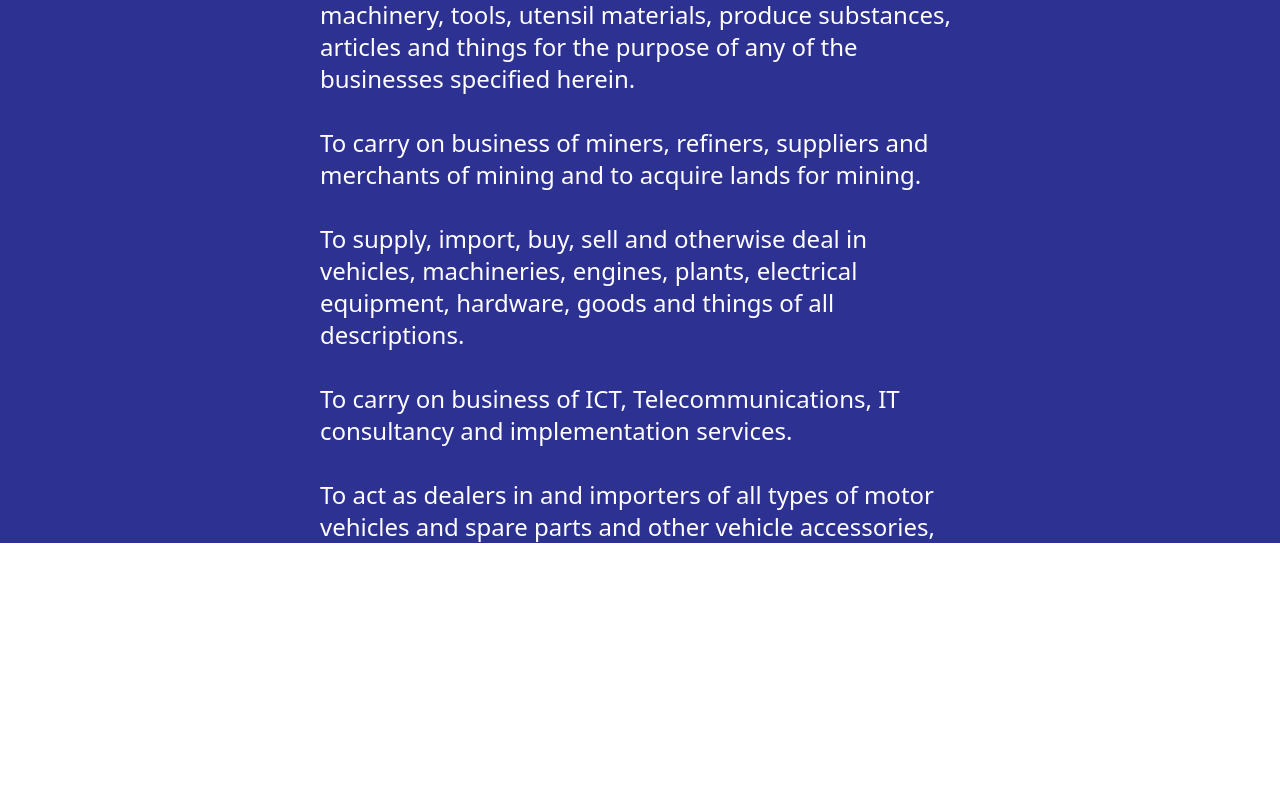
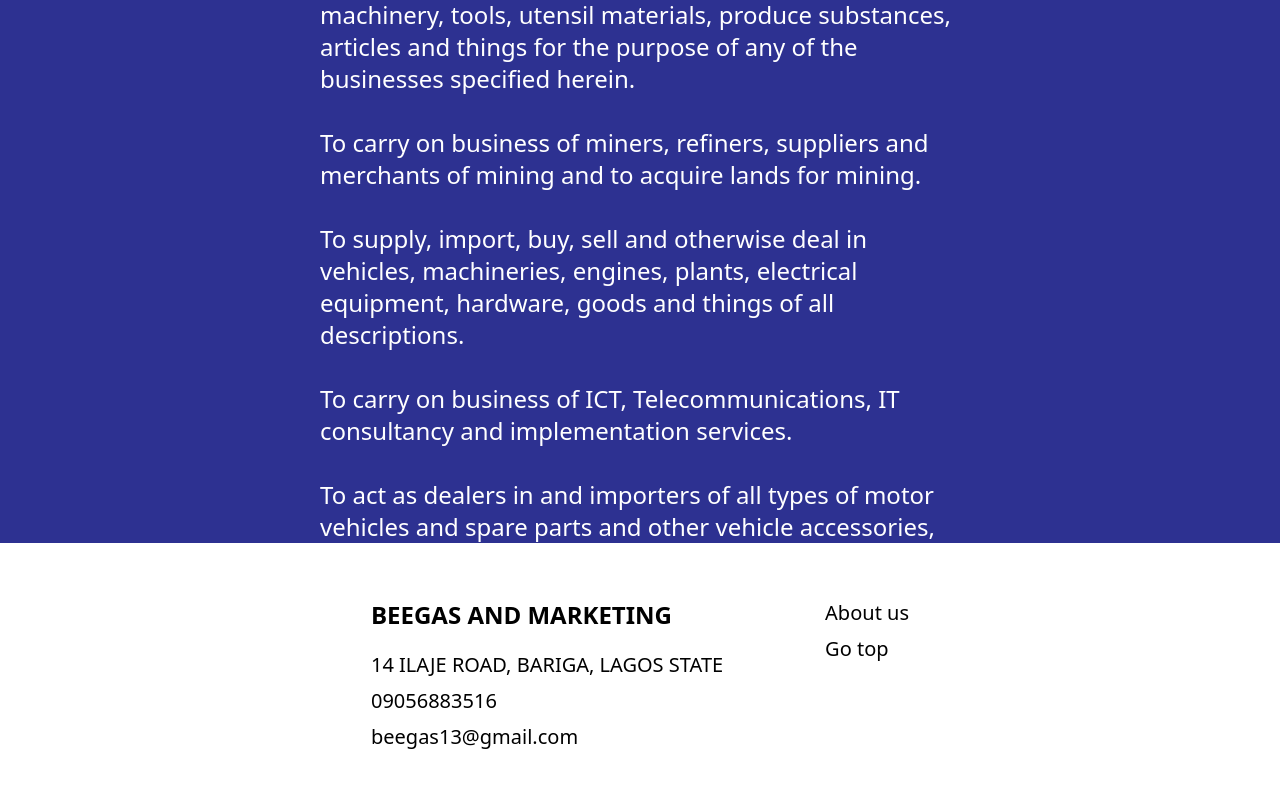
Before and after one commit to hengage/beegas.ng, a website: page index.html in a window 1280 px wide. Shown: the part 1637-2444 px from the top of the page. Before the commit the page ends 2180 px from the top, so only its background shows below. Drawn offline with Linux system fonts and the light colour scheme.

Commit message:
Feature: created footer

```diff
--- a/index.html
+++ b/index.html
@@ -29,7 +29,7 @@
     <section class="flex justify-around bg-gray-100 py-28" style="border: 2px solid green;">
         <div class="ml-12" style="border: 3px solid aqua; width: 33%;">
             <h1 class="text-5xl font-bold mt-12 leading-relaxed uppercase">
-                specialists in sales and supplieS of oil & gas products
+                specialists in sales and supply of oil & gas products
             </h1>
         </div>
 
@@ -39,9 +39,8 @@
     </section>
 
 
-    <section class="objective bg-lack text-white pt-20 space-y-8"
-        style="borer: 4px solid rgb(130, 8, 8); background-color: #2d3191;"
-    >
+    <section class="objective bg-lack text-white pt-20 space-y-8 px-80"
+        style="borer: 4px solid rgb(130, 8, 8); background-color: #2d3191;">
         <h2 class="text-center text-5xl">Our Objectives</h2>
 
         <div class="" style="borer: 4px solid darkblue;">
@@ -50,6 +49,26 @@
         </div>
     </section>
 
+    <footer class="py-14 px-80 flex justify-around">
+        <div class="space-y-5">
+            <h2 class="uppercase text-2xl font-semibold">beegas and marketing</h2>
+            <div class="space-y-2 text-xl">
+                <p class="uppercase ">14 ilaje road, bariga, lagos state</p>
+                <a class=" block" href="tel:07045538512">09056883516</a>
+                <a class=" block" href="mailto:beegas13@gmail.com">beegas13@gmail.com</a>
+            </div>
+        </div>
+
+        <div class="space-y-2 text-xl">
+            <p>
+                <a href="">About us</a>
+            </p>
+            <p>
+                <a href="/css/input.css">Go top</a>
+            </p>
+        </div>
+
+    </footer>
 
 </body>
 
--- a/objectives.html
+++ b/objectives.html
@@ -11,7 +11,7 @@
 </head>
 
 <body>
-    <ul class="space-y-8 text-white px-80 g-red-600">
+    <ul class="space-y-8 text-white px80 g-red-600">
         <li class="text-2xl">To carry on business as petroleum products dealer and deal in natural gas, petrol,
             kerosene, diesel oil, fuel oil, lubricating oil, domestic cooking and industrial gas.
         </li>
```
Also changed, not shown: css/output.css.
